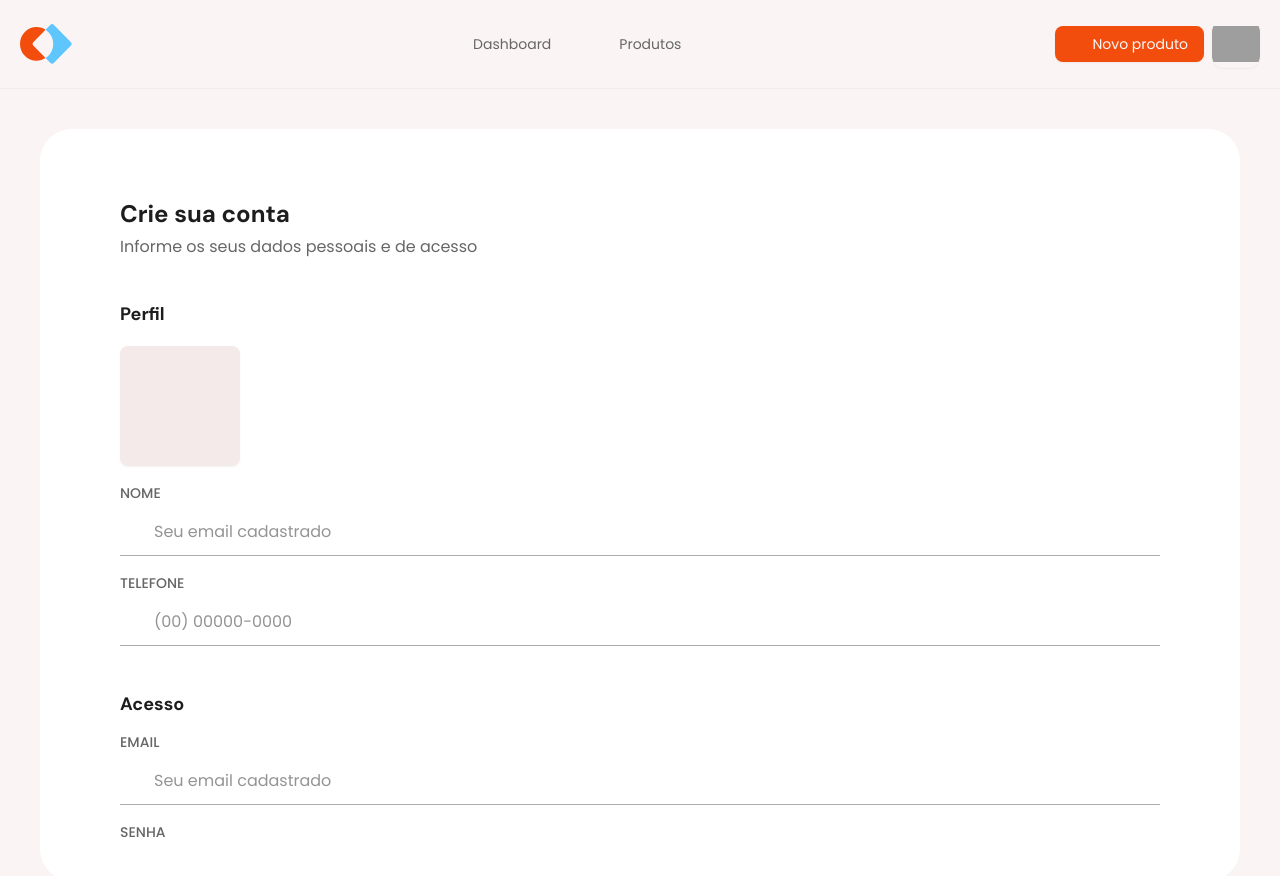
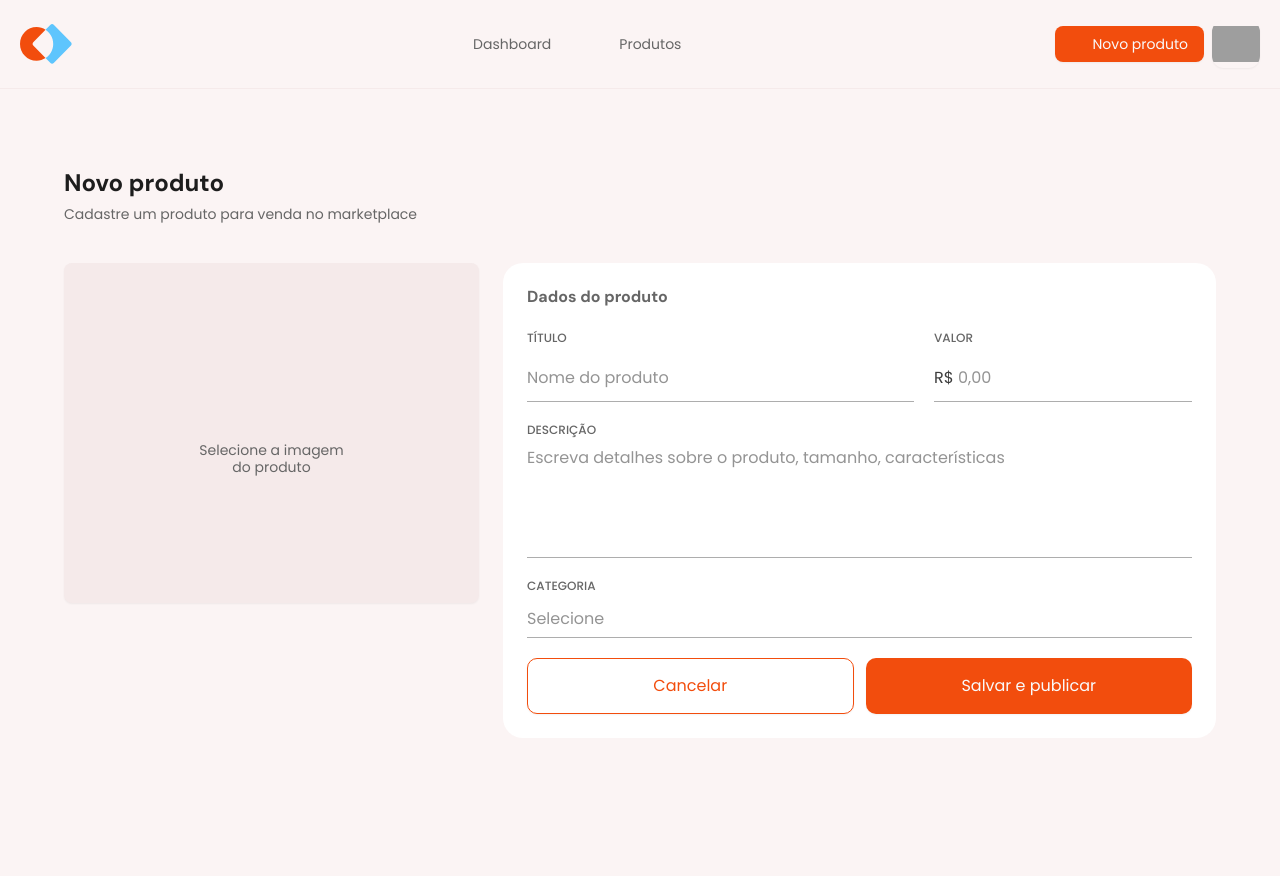
Before and after one commit to bernardopadilha/gestao-marketplace-frontend, a React (Vite) app: page /novo/produto in a window 1280 px wide. Shown: the top 876 px of the page. After the commit the page ends 818 px from the top, so only its background shows below. Built offline with nearby package versions, Linux system fonts and the light colour scheme; grey boxes are pictures that could not be loaded; some icons are missing.

Commit message:
feat: criado pagina de novo produto

```diff
--- a/src/components/new-product-btn.tsx
+++ b/src/components/new-product-btn.tsx
@@ -1,6 +1,7 @@
 import { cn } from '@/lib/utils'
 import { PlusSignIcon } from '@hugeicons/core-free-icons'
 import { HugeiconsIcon } from '@hugeicons/react'
+import { Link } from 'react-router-dom'
 import { Button } from './ui/button'
 import { Tooltip, TooltipContent, TooltipTrigger } from './ui/tooltip'
 
@@ -14,9 +15,11 @@ export default function NewProductBtn({
   return (
     <Tooltip delayDuration={7000}>
       <TooltipTrigger asChild>
-        <Button className={cn('font-normal', className)}>
-          <HugeiconsIcon icon={PlusSignIcon} className="size-[14px]" />
-          Novo produto
+        <Button asChild className={cn('font-normal', className)}>
+          <Link to={'/novo/produto'}>
+            <HugeiconsIcon icon={PlusSignIcon} className="size-[14px]" />
+            Novo produto
+          </Link>
         </Button>
       </TooltipTrigger>
       <TooltipContent align={align} side="bottom">
--- a/src/features/products/components/create-or-update-product-form.tsx
+++ b/src/features/products/components/create-or-update-product-form.tsx
@@ -106,7 +106,7 @@ export default function CreateOrUpdateProductForm({
               Dados do produto
             </h2>
 
-            <Badge status={status as Status}>{status}</Badge>
+            {status && <Badge status={status as Status}>{status}</Badge>}
           </div>
           <div className="space-y-5">
             <div className="flex items-start gap-5">
@@ -119,6 +119,7 @@ export default function CreateOrUpdateProductForm({
                     <FormControl>
                       <Input
                         {...field}
+                        type="text"
                         placeholder="Nome do produto"
                         className="flex-1"
                       />
@@ -137,6 +138,7 @@ export default function CreateOrUpdateProductForm({
                       <div className="relative">
                         <Input
                           {...field}
+                          type="number"
                           placeholder="0,00"
                           className="flex-1 pl-6"
                         />
@@ -160,7 +162,7 @@ export default function CreateOrUpdateProductForm({
                   <FormControl>
                     <Textarea
                       {...field}
-                      className="resize-none h-20"
+                      className="resize-none h-28"
                       placeholder="Escreva detalhes sobre o produto, tamanho, características"
                     />
                   </FormControl>
--- /dev/null
+++ b/src/pages/(app)/create-product-page.tsx
@@ -0,0 +1,20 @@
+import CreateOrUpdateProductForm from '@/features/products/components/create-or-update-product-form'
+
+export default function CreateProductPage() {
+  return (
+    <div className="flex-1 flex py-16 justify-center">
+      <div className="w-full max-w-6xl flex flex-col">
+        <div className="w-full flex items-end justify-between">
+          <div className="space-y-2">
+            <h1 className="font-secondary text-2xl font-bold">Novo produto</h1>
+            <p className="text-sm">
+              Cadastre um produto para venda no marketplace
+            </p>
+          </div>
+        </div>
+
+        <CreateOrUpdateProductForm />
+      </div>
+    </div>
+  )
+}
```
Also changed, not shown: src/router/router.tsx (+5 -4 lines), src/pages/(app)/dashboard-page.tsx (renamed from src/pages/(app)/dashboard.tsx), src/pages/(app)/products-page.tsx (renamed from src/pages/(app)/products.tsx), src/pages/(app)/update-product-page.tsx (renamed from src/pages/(app)/update-product.tsx).
